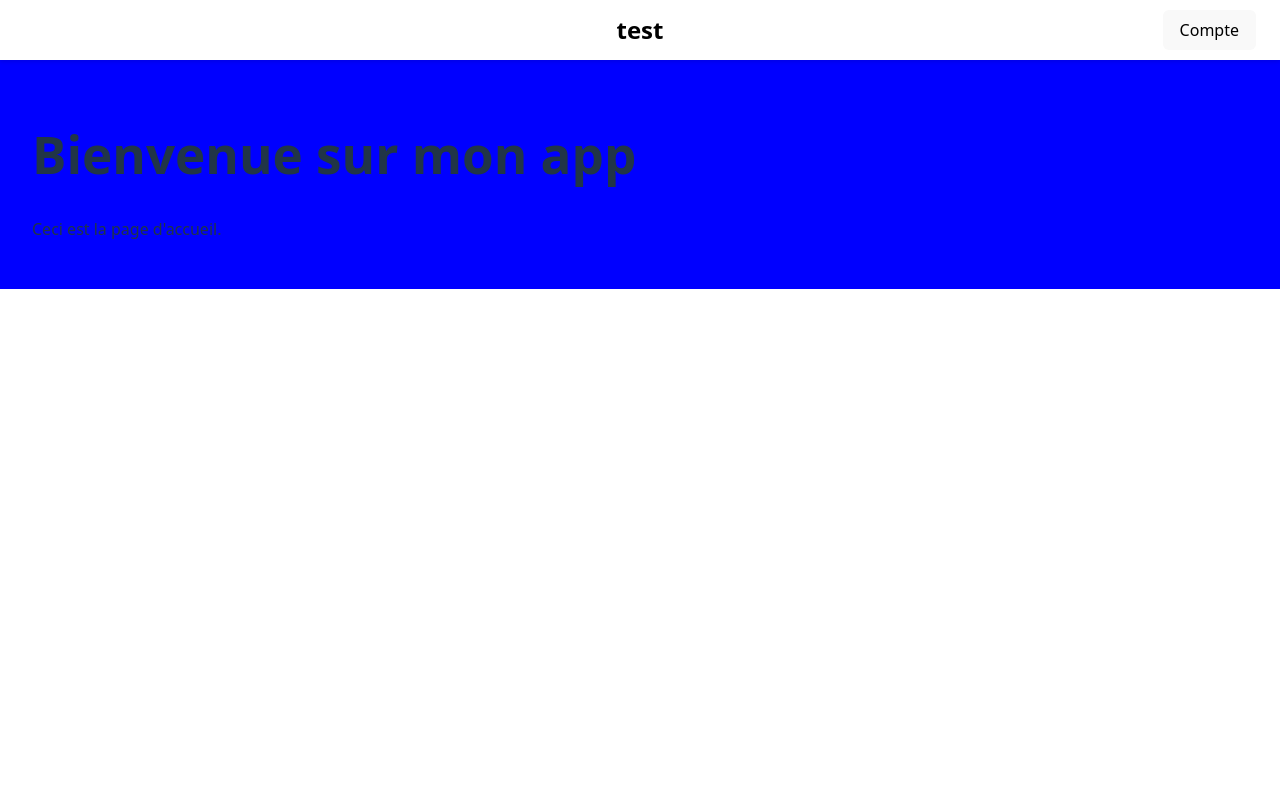
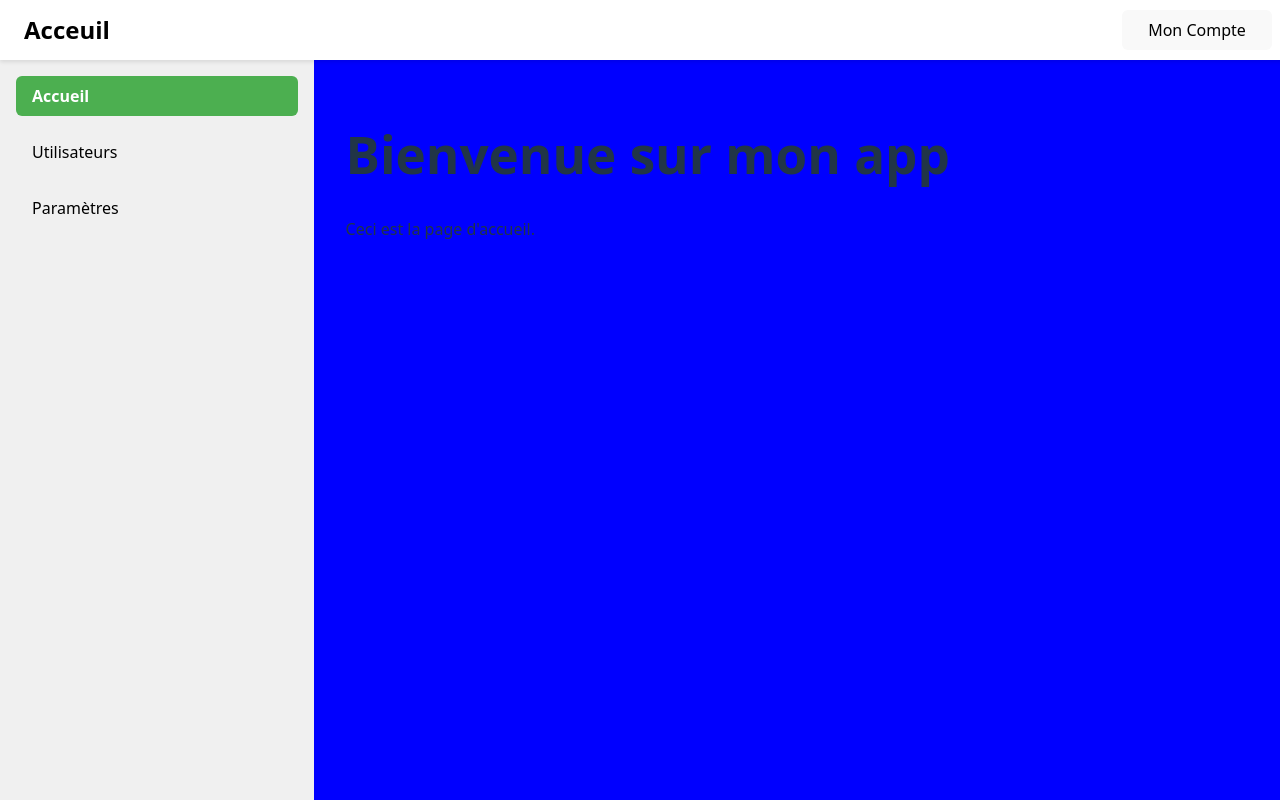
Before and after one commit to JeremyAlbertini/stage, a React (Vite) app in the folder site-stage/: page / in a window 1280 px wide. Built offline with nearby package versions, Linux system fonts and the light colour scheme.

Commit message:
[+] first version of home page and menu for multiple page

```diff
--- a/site-stage/src/components/Header.jsx
+++ b/site-stage/src/components/Header.jsx
@@ -1,44 +1,74 @@
-import DropdownMenu from "./DropdownMenu.jsx";
+import { useState } from "react";
 
 export default function Header({ title, backgroundColor = "white", color = "black" }) {
-    const menuItems = [
-        { label: "Accueil", href: "/" },
-        { label: "Utilisateurs", href: "/users" },
-        { label: "Paramètres", href: "/settings" },
-      ];
+  const [hovered, setHovered] = useState(false);
+
   return (
     <header
       style={{
         position: "fixed",
         top: 0,
         left: 0,
-          boxSizing: "border-box",
+        width: "100%",
         height: "60px",
         backgroundColor,
         color,
         display: "flex",
         alignItems: "center",
-          justifyContent: "center", // centre le titre
+        justifyContent: "space-between", // titre à gauche, bouton à droite
+        padding: "0 1.5rem",
         boxShadow: "0 2px 4px rgba(0,0,0,0.1)",
         zIndex: 1000,
-          position: "relative", // pour le bouton absolu
       }}
     >
-        {/* Titre centré */}
-        <h1 style={{ margin: 0, fontSize: "1.5rem", textAlign: "center" }}>{title}</h1>
+      <h1 style={{ margin: 0, fontSize: "1.5rem" }}>{title}</h1>
 
-        {/* Bouton “Compte” à droite */}
+      <div
+        style={{ position: "relative", display: "flex", flexDirection: "column", alignItems: "flex-start", padding: "0 2rem",}}
+        onMouseEnter={() => setHovered(true)}
+        onMouseLeave={() => setHovered(false)}
+      >
+        {/* Bouton principal */}
         <button
           style={{
-            position: "absolute",
-            right: "1.5rem",
+            width:'150px',
             padding: "0.5rem 1rem",
             borderRadius: "6px",
+            display: !hovered ? "block" : "none",
             cursor: "pointer",
           }}
         >
-          Compte
+          Mon Compte
         </button>
+
+        {/* Boutons secondaires */}
+        <div
+          style={{
+            display: hovered ? "flex" : "none",
+            flexDirection: "column",
+            backgroundColor:"black",
+            borderRadius: "6px",
+            width:'150px',
+            gap: "0.3rem",
+            marginTop:"2.7rem"
+          }}
+        >
+          <button style={{width:'150px',
+            padding: "0.5rem 1rem",
+            borderRadius: "6px",
+            cursor: "pointer" }}
+            >
+            Mon Compte
+          </button>
+          <button style={{ width:'150px',
+            padding: "0.5rem 1rem",
+            borderRadius: "6px",
+             cursor: "pointer" }}
+             >
+          déconnexion
+          </button>
+        </div>
+      </div>
     </header>
   );
 }
--- /dev/null
+++ b/site-stage/src/components/LeftBand.jsx
@@ -0,0 +1,41 @@
+import { NavLink } from "react-router-dom";
+
+export default function leftBand() {
+  const items = [
+    { name: "Accueil", path: "/" },
+    { name: "Utilisateurs", path: "/users" },
+    { name: "Paramètres", path: "/parametres" },
+  ];
+
+  return (
+    <nav
+      style={{
+        display: "flex",
+        flexDirection: "column",
+        width: "22%",
+        gap: "1rem",
+        padding: "1rem",
+        backgroundColor: "#f0f0f0",
+      }}
+    >
+      {items.map((item, index) => (
+        <NavLink
+          key={index}
+          to={item.path}
+          style={({ isActive }) => ({
+            border: "none",
+            cursor: "pointer",
+            textDecoration: "none",
+            padding: "0.5rem 1rem",
+            borderRadius: "6px",
+            backgroundColor: isActive ? "#4CAF50" : "transparent",
+            color: isActive ? "white" : "black",
+            fontWeight: isActive ? "bold" : "normal",
+          })}
+        >
+          {item.name}
+        </NavLink>
+      ))}
+    </nav>
+  );
+}
--- a/site-stage/src/pages/home.jsx
+++ b/site-stage/src/pages/home.jsx
@@ -1,13 +1,16 @@
 import Header from "../components/Header.jsx";
+import LeftBand from "../components/LeftBand.jsx";
 
 export default function Home() {
   return (
-    <div>
-      <Header title="test" />
-
-      <div style={{ boxSizing: "border-box", padding: "2rem", backgroundColor: "blue" }}>
-        <h1>Bienvenue sur mon app</h1>
-        <p>Ceci est la page d'accueil.</p>
+    <div style={{ width: "100%", height: "100vh", display: "flex", flexDirection: "column" }}>
+      <Header title="Acceuil" />
+      <div style={{ display: "flex", flex: 1 , marginTop: '60px'}}>
+        <LeftBand />
+        <div style={{ flex: 1, boxSizing: "border-box", padding: "2rem", backgroundColor: "blue" }}>
+          <h1>Bienvenue sur mon app</h1>
+          <p>Ceci est la page d'accueil.</p>
+        </div>
       </div>
     </div>
   );
--- a/site-stage/src/pages/user.jsx
+++ b/site-stage/src/pages/user.jsx
@@ -1,4 +1,6 @@
 import { useEffect, useState } from "react";
+import Header from "../components/Header";
+import LeftBand from "../components/LeftBand";
 
 export default function Users() {
   const [users, setUsers] = useState([]);
@@ -11,7 +13,12 @@ export default function Users() {
   }, []);
 
   return (
-    <div style={{ padding: "2rem" }}>
+    <div style={{height: "100vh", display: "flex", flexDirection:"column"}}>
+        <Header title='Users' />
+
+        <div style={{ display: "flex", flex: 1, marginTop: '60px' }}>
+        <LeftBand />
+        <div style={{ flex: 1, boxSizing: "border-box", padding: "2rem", backgroundColor: "blue" }}>
         <h1>Liste des utilisateurs</h1>
         <ul>
             {users.map(u => (
@@ -21,5 +28,7 @@ export default function Users() {
             ))}
         </ul>
       </div>
+    </div>
+    </div>
   );
 }
```
Lines whose indentation alone changed are shown as unchanged.
